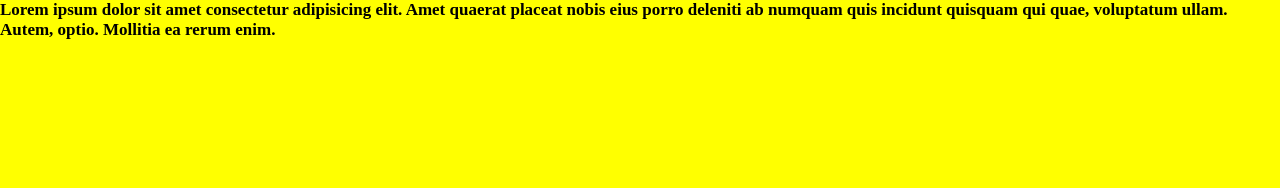
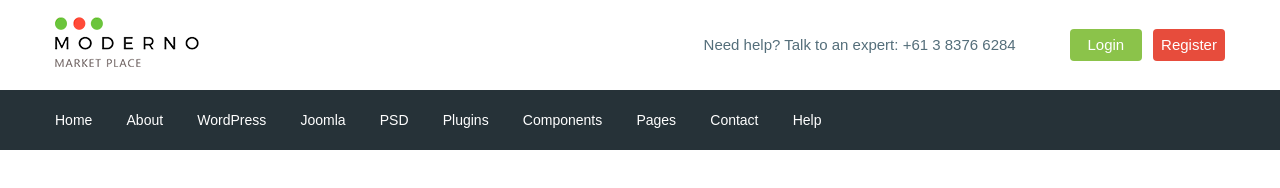
Before and after one commit to liza-ru/moderno, a website: page app/index.html in a window 1280 px wide. Drawn offline with nearby package versions, Linux system fonts and the light colour scheme; files that its build step writes are made by us from their sources.

Commit message:
added header

```diff
--- a/app/index.html
+++ b/app/index.html
@@ -5,17 +5,106 @@
   <meta charset="UTF-8">
   <meta name="viewport" content="width=device-width, initial-scale=1.0">
   <title>Document</title>
+  <link href="https://fonts.googleapis.com/css2?family=Roboto:wght@500;700&display=swap" rel="stylesheet">
   <link rel="stylesheet" href="css/libs.min.css">
   <link rel="stylesheet" href="css/style.min.css">
 </head>
 
 <body>
+  <header class="header">
+    <div class="header-top">
+      <div class="container">
+        <div class="header__top-inner">
+        <div class="header-logo">
+          <a href="#">
+            <img src="images/logo.png" alt="">
+          </a>
+        </div>
+        <div class="header__text">
+          <a href="#">
+            <span></span>Need help?</span>
+          </a>
+          Talk to an expert:
+          <a class="header__phone" href="tel:61383766284">+61 3 8376 6284</a>
+        </div>
+        <div class="header__box">
+          <a href="basket"></a>
+          <a class="header__btn header__btn-login" href="">Login</a>
+          <a class="header__btn header__btn-register" href="">Register</a>
+        </div>
+        </div>
+      </div>
+    </div>
+    <div class="header__menu">
+      <div class="container">
+        <nav class="menu">
+          <ul class="menu__list">
+            <li>
+              <a href="#">
+              Home
+            </a>
+            </li>
+            <li>
+              <a href="#">
+                About
+            </a>
+            </li>
+            <li>
+              <a href="#">
+                WordPress
+            </a>
+            </li>
+            <li>
+              <a href="#">
+                Joomla
+            </a>
+            </li>
+            <li>
+              <a href="#">
+                PSD
+            </a>
+            </li>
+            <li>
+              <a href="#">
+                Plugins
+            </a>
+            </li>
+            <li>
+              <a href="#">
+                Components
+            </a>
+            </li>
+            <li>
+              <a href="#">
+                Pages
+            </a>
+            </li>
+            <li>
+              <a href="#">
+                Contact
+            </a>
+            </li>
+            <li>
+              <a href="#">
+                Help
+            </a>
+            </li>
+          </ul>
+        </nav>
+      </div>
+    </div>
 
- Lorem ipsum dolor sit amet consectetur adipisicing elit. Amet quaerat placeat nobis eius porro deleniti ab numquam quis incidunt quisquam qui quae, voluptatum ullam. Autem, optio. Mollitia ea rerum enim.
+
+  </header>
+
 
   <script src="https://ajax.googleapis.com/ajax/libs/jquery/3.5.1/jquery.min.js"></script>
-  <script>scr = "js/libs.min.js"</script>
-  <script>scr = "js/main.min.js"</script>
+  <script>
+    scr = "js/libs.min.js"
+  </script>
+  <script>
+    scr = "js/main.min.js"
+  </script>
 </body>
 
 </html>
--- /dev/null
+++ b/app/scss/_fonts.scss
@@ -0,0 +1,7 @@
+@font-face {
+    font-family: 'Roboto-Regular', sans-serif;
+    src: url('../fonts/Roboto-Regular.woff2') format ('.woff2'),
+         url('../fonts/Roboto-Regular.woff') format ('.woff');
+         font-weight: 400;
+         font-display: swap;
+}
--- /dev/null
+++ b/app/scss/_global.scss
@@ -0,0 +1,37 @@
+html {
+    box-sizing: border-box;
+}
+
+*,
+*::before,
+*::after {
+    box-sizing: inherit;
+}
+
+
+a {
+    display: inline-block;
+    text-decoration: none;
+    color: $text;
+}
+
+ul,
+li {
+    margin: 0;
+    padding: 0;
+    list-style: none;
+}
+
+body {
+    font-family: 'Roboto-Regular', sans-serif;
+    font-weight: 400;
+    font-size: 15px;
+    line-height: 24px;
+    color: $text;
+}
+
+.container {
+    max-width: 1200px;
+    margin: 0 auto;
+    padding: 0 15px;
+}
--- /dev/null
+++ b/app/scss/_vars.scss
@@ -0,0 +1,4 @@
+ $text: #546e7a;
+ $red: #e74c3c;
+ $green: #8bc34a;
+ $bg: #263238;
--- a/app/scss/style.scss
+++ b/app/scss/style.scss
@@ -1,15 +1,58 @@
-html {
-    box-sizing: border-box;
+@import '_vars';
+@import '_global';
+@import '_fonts';
+
+.header__top-inner {
+    display: flex;
+    justify-content: space-between;
+    height: 90px;
+    align-items: center;
 }
 
-*,
-*::before,
-*::after {
-    box-sizing: inherit;
+.header__text {
+    margin-left: auto;
+    margin-right: 50px;
+    span {
+        color: $red;
+    }
 }
 
-body {
-    background: yellow;
-    font-size: 17px;
-    font-weight: 700;
+.header__btn {
+    padding: 4px;
+    width: 72px;
+    border-radius: 4px;
+    text-align: center;
+    color: #fff;
 }
+
+.header__btn-login {
+    background-color: $green;
+}
+
+.header__btn-register {
+    background-color: $red;
+    margin-left: 7px;
+}
+
+.header__menu {
+    background-color: $bg;
+}
+
+.menu {
+    display: flex;
+    align-items: center;
+    height: 60px;
+}
+
+.menu__list {
+    li {
+        display: inline-block;
+        & + li {
+            margin-left: 30px;
+        }
+    }
+    a {
+        color: #fff;
+        font-size: 14px;
+    }
+}
--- a/gulpfile.js
+++ b/gulpfile.js
@@ -58,7 +58,7 @@ gulp.task('browser-sync', function() {
 });
 
 gulp.task('watch', function(){
-  gulp.watch('app/scss/style.scss', gulp.parallel('sass'));
+  gulp.watch('app/scss/**/*.scss', gulp.parallel('sass'));
   gulp.watch('app/*.html', gulp.parallel('html'));
   gulp.watch('app/js/*.js', gulp.parallel('js'));
 });
```
Also changed, not shown: app/fonts/Roboto-Regular.ttf (added), app/fonts/Roboto-Regular.woff (added), app/fonts/Roboto-Regular.woff2 (added), app/images/logo.png (added), 1 other file.
